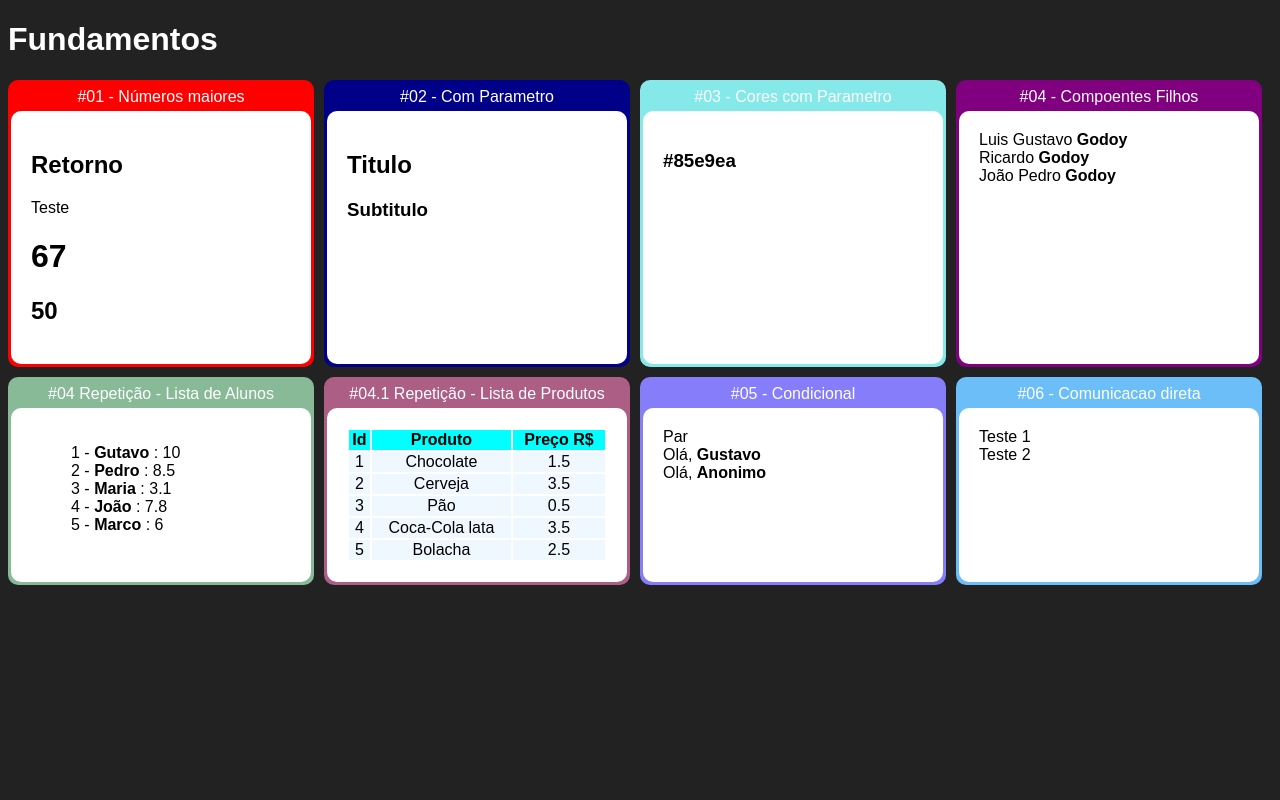
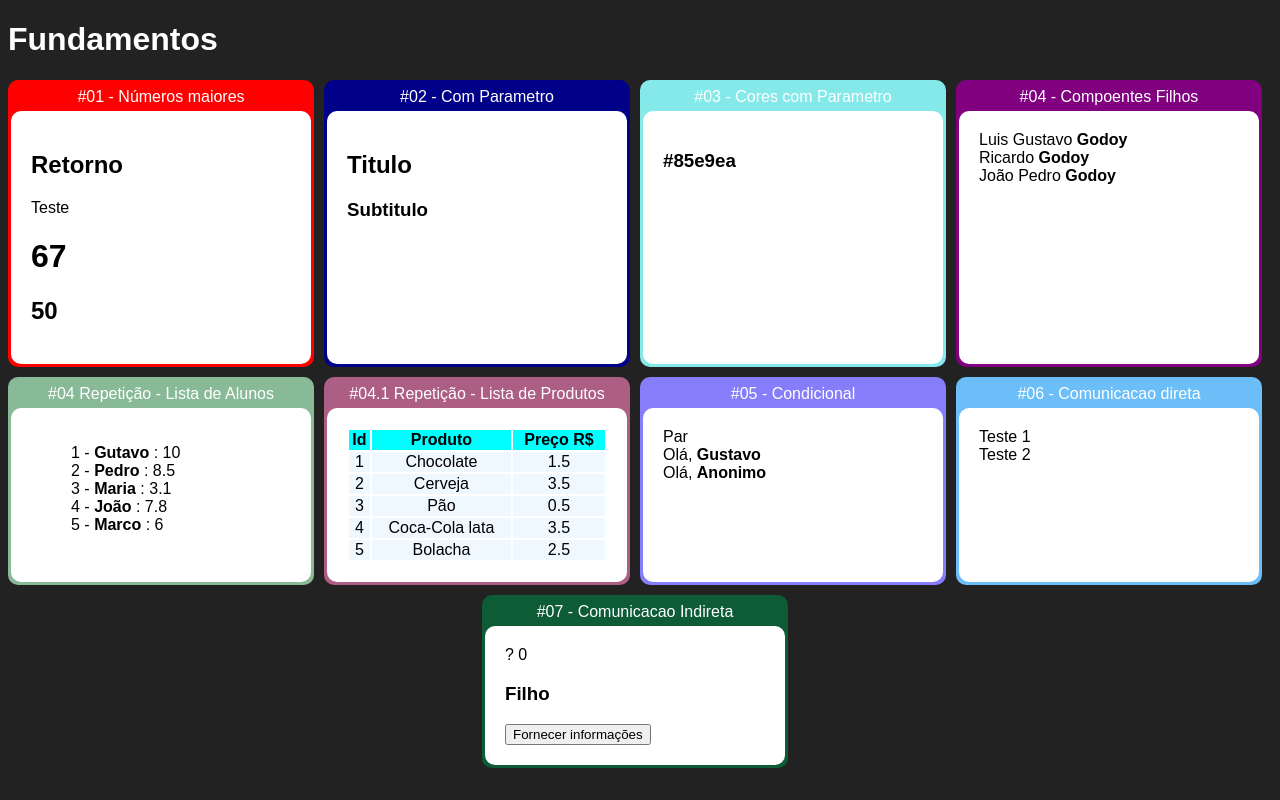
Before and after one commit to Scrowszinho/ReactJs, a React (Create React App) app in the folder Primeira aula/: page / in a window 1280 px wide. Built offline with nearby package versions, Linux system fonts and the light colour scheme.

Commit message:
Aula: Comunicação indireta entre componentes

```diff
--- a/Primeira aula/src/App.jsx
+++ b/Primeira aula/src/App.jsx
@@ -13,6 +13,7 @@ import ParOuImpar from './components/condicional/ParOuImpar';
 import UsuarioInfo from './components/condicional/UsuarioInfo';
 import ComunicacaoDireta from './components/comunicacao/DiretaPai';
 import DiretaPai from './components/comunicacao/DiretaPai';
+import IndiretaPai from './components/comunicacao/IndiretaPai';
 var cor = Cor();
 
 export default () => {
@@ -51,6 +52,9 @@ export default () => {
                 <Card titulo={'#06 - Comunicacao direta'} color={Cor()}>
                   <DiretaPai></DiretaPai>
                 </Card>
+                <Card titulo={'#07 - Comunicacao Indireta'} color={Cor()}>
+                  <IndiretaPai></IndiretaPai>
+                </Card>
             </div>
         </div>
     );
--- /dev/null
+++ b/Primeira aula/src/components/comunicacao/IndiretaFilho.jsx
@@ -0,0 +1,10 @@
+import React from 'react';
+
+export default props =>{
+    return(
+        <div>
+          <h3>Filho</h3>
+          <button onClick={() => props.onClick('João', 16)}>Fornecer informações</button>
+        </div>
+    );
+}
--- /dev/null
+++ b/Primeira aula/src/components/comunicacao/IndiretaPai.jsx
@@ -0,0 +1,17 @@
+import React from 'react';
+import IndiretaFilho from './IndiretaFilho';
+
+export default props =>{
+    const nome = '?';
+    const numero = 0;
+    const fornecerInfo = (nome, numero) =>{
+        console.log(nome,numero);
+    }
+    return(
+        <div>
+            <span>{nome} </span>
+            <span>{numero}</span>
+            <IndiretaFilho onClick={fornecerInfo}></IndiretaFilho>
+        </div>
+    );
+}
```
